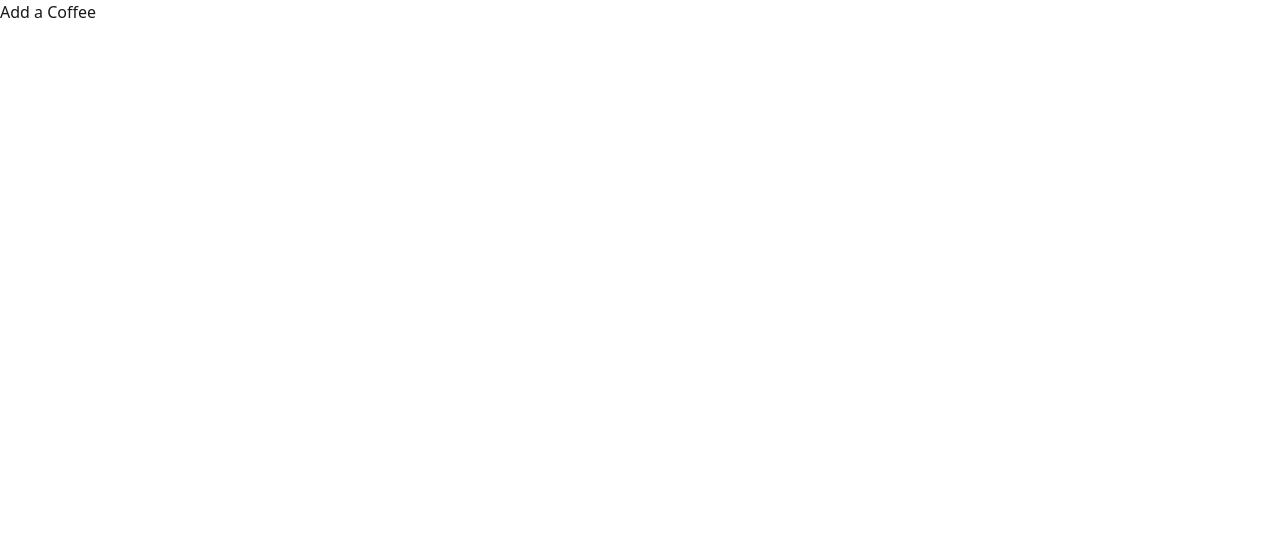
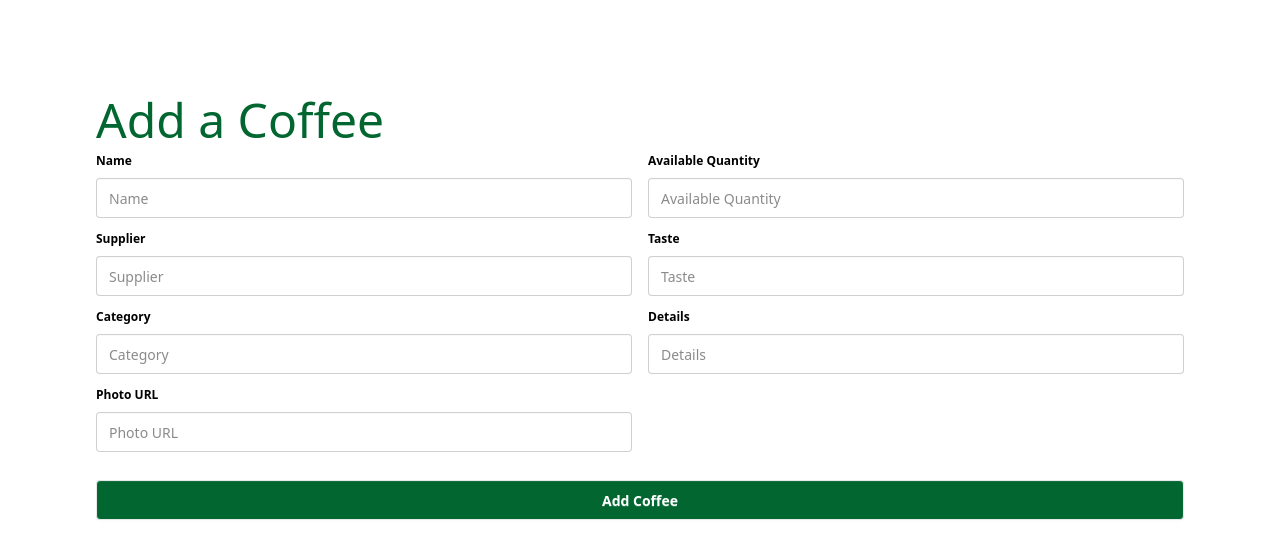
Before and after one commit to SaPa36/coffee-store-client, a React (Vite) app: page /add-coffee in a window 1280 px wide. Shown: the top 558 px of the page. Built offline with nearby package versions, Linux system fonts and the light colour scheme.

Commit message:
create a Add Coffee form

```diff
--- a/src/components/AddCoffee.jsx
+++ b/src/components/AddCoffee.jsx
@@ -2,8 +2,74 @@ import React from 'react';
 
 const AddCoffee = () => {
     return (
-        <div>
-            <h2>Add a Coffee</h2>
+        <div className='bg-[#FFFFFF] p-24'>
+            <h2 className='text-5xl text-green-800  '>Add a Coffee</h2>
+            <form >
+
+            {/* Name and Quantity row */}
+                <div className='md:flex  '>
+                    <div className='md:w-1/2'>
+                        <fieldset className="fieldset">
+                            <legend className="fieldset-legend text-black">Name</legend>
+                            <input type="text" className="input w-full" name='name' placeholder="Name" />
+                        </fieldset>
+                    </div>
+
+                    <div className='md:w-1/2 ml-4'>
+                        <fieldset className="fieldset">
+                            <legend className="fieldset-legend text-black">Available Quantity</legend>
+                            <input type="text" className="input w-full " name='quantity' placeholder="Available Quantity" />
+                        </fieldset>
+                    </div>
+                </div>
+
+                 {/* Supplier and Taste row */}
+                <div className='md:flex  '>
+                    <div className='md:w-1/2'>
+                        <fieldset className="fieldset">
+                            <legend className="fieldset-legend text-black">Supplier</legend>
+                            <input type="text" className="input w-full" name='supplier' placeholder="Supplier" />
+                        </fieldset>
+                    </div>
+
+                    <div className='md:w-1/2 ml-4'>
+                        <fieldset className="fieldset">
+                            <legend className="fieldset-legend text-black">Taste</legend>
+                            <input type="text" className="input w-full " name='taste' placeholder="Taste" />
+                        </fieldset>
+                    </div>
+                </div>
+
+                 {/* Category and Details row */}
+                <div className='md:flex  '>
+                    <div className='md:w-1/2'>
+                        <fieldset className="fieldset">
+                            <legend className="fieldset-legend text-black">Category</legend>
+                            <input type="text" className="input w-full" name='category' placeholder="Category" />
+                        </fieldset>
+                    </div>
+
+                    <div className='md:w-1/2 ml-4'>
+                        <fieldset className="fieldset">
+                            <legend className="fieldset-legend text-black">Details</legend>
+                            <input type="text" className="input w-full " name='details' placeholder="Details" />
+                        </fieldset>
+                    </div>
+                </div>
+
+                {/* Photo URL row */}
+                <div className='md:flex mr-4 '>
+                    <div className='md:w-1/2'>
+                        <fieldset className="fieldset">
+                            <legend className="fieldset-legend text-black">Photo URL</legend>
+                            <input type="text" className="input w-full" name='photo' placeholder="Photo URL" />
+                        </fieldset>
+                    </div>
+
+                </div>
+
+                <input type="submit" value="Add Coffee" className='btn btn-block mt-6 bg-green-800 text-white' />
+            </form>
         </div>
     );
 };
```
